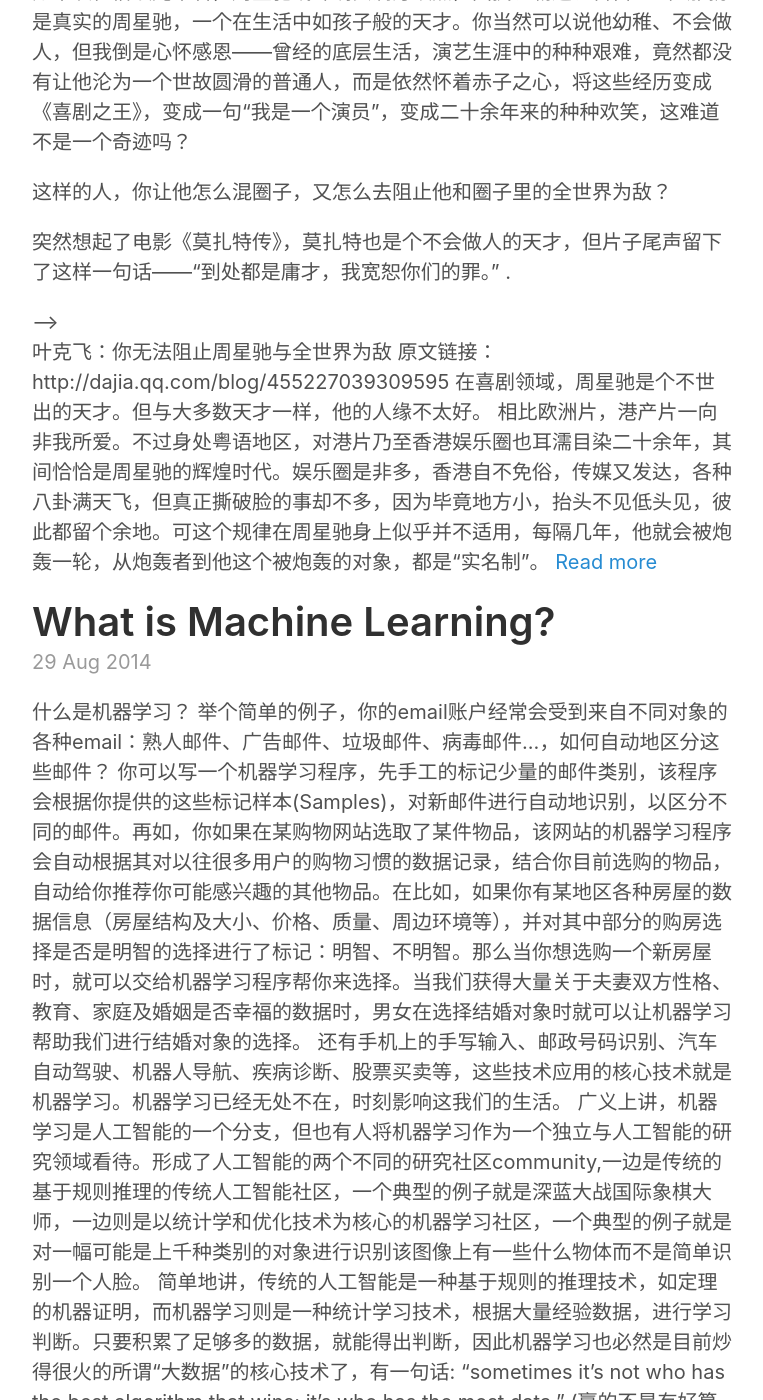
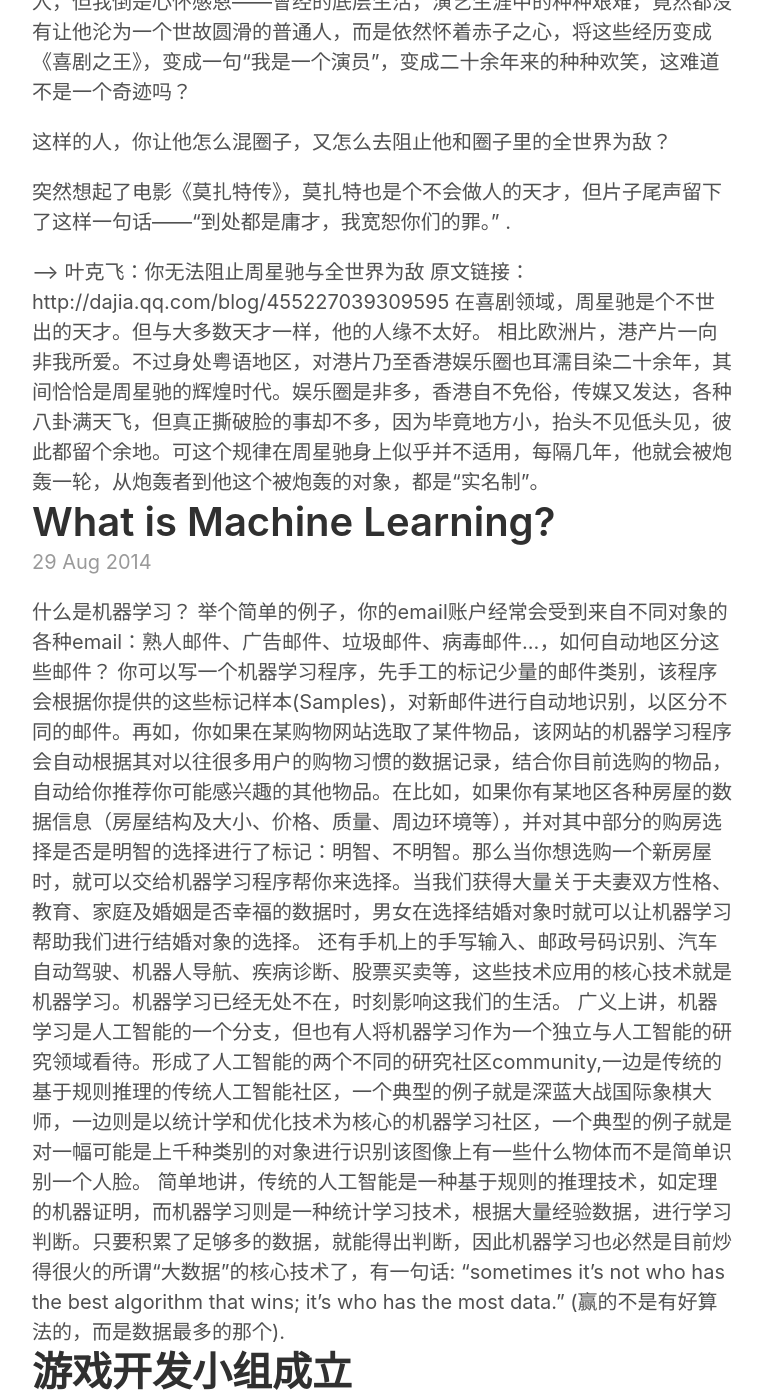
Before and after one commit to hwdong/hwdong-old.github.io, a Jekyll site: the page built from index.html, in a window 1280 px wide and 1400 px high, scrolled down 3864 px. Shown: the whole window, without its empty margins (258-1021 px from the left). Built offline with Jekyll 4.4.1, drawn with Linux system fonts in a browser that asks for light colours; Markdown is read by kramdown in place of the engine named in the settings; the list of posts is cut into pages by our own code; some of the changed text lies outside the part shown.

Commit message:
lanyon2poole

```diff
--- a/_config.yml
+++ b/_config.yml
@@ -1,6 +1,7 @@
 # Permalinks
 permalink:           pretty
 pygments:         true
+markdown: redcarpet
 
 # Setup
 title:               Blog.hwdong.com
@@ -8,7 +9,7 @@
 url:                 http://blog.hwdong.com
 paginate:            4
 baseurl:             ""
-excerpt_separator: <!--more-->
+excerpt_separator: <!--more-->  #global excerpt separator for the blog posts
 
 # Assets
 #
--- a/index.html
+++ b/index.html
@@ -15,11 +15,7 @@
     <time datetime="{{ post.date | date_to_xmlschema }}" class="post-date">{{ post.date | date_to_string }}</time>
 
    <!-- {{ post.content }}  -->
-    <article>
-    <p>
-      {{ post.excerpt | strip_html }} <a href="{{ site.baseurl }}{{ post.url }}">Read more</a>
-    </p>
-    </article>
+    {{ post.excerpt | strip_html }}
 
   {% endfor %}
 </div>
```
